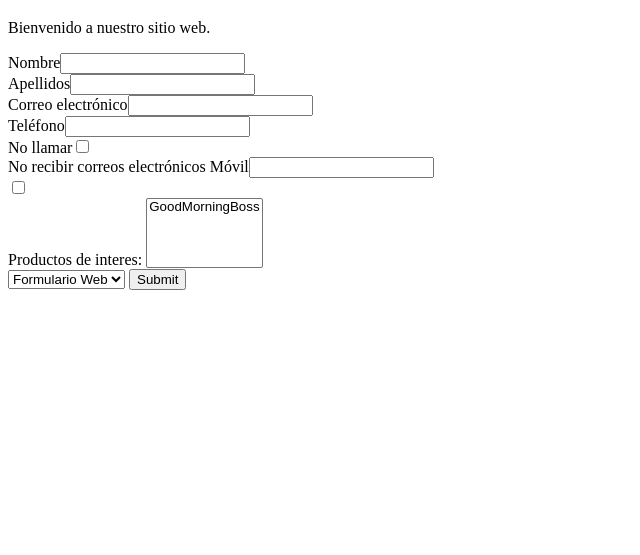
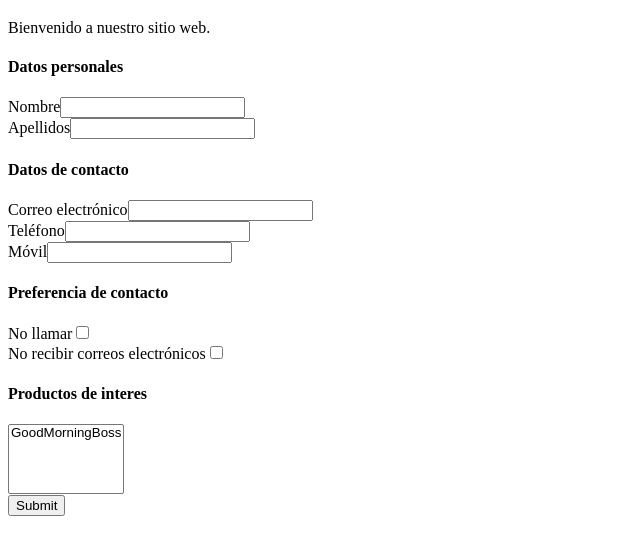
Before and after one commit to Alfacoy/The-Mystery-Box, a plain HTML site: page index.html in a window 1280 px wide. Shown: the part 61-616 px from the top of the page, without its empty margins (0-640 px from the left). Drawn offline with Linux system fonts and the light colour scheme.

Commit message:
[Fix] Origen del candidato Oculto.

```diff
--- a/index.html
+++ b/index.html
@@ -13,10 +13,6 @@
     <h1>The Mystery Box</h1>
     <p>Bienvenido a nuestro sitio web.</p>
 
-    <META HTTP-EQUIV="Content-type" CONTENT="text/html; charset=UTF-8">
-
-
-
     <!--Salesforce Candidatos-->
     <form action="https://webto.salesforce.com/servlet/servlet.WebToLead?encoding=UTF-8" method="POST">
 
@@ -31,30 +27,34 @@
         <!--  <input type="hidden" name="debugEmail"                                  -->
         <!--  value="sistemas.ninanbu@gmail.com">                                     -->
         <!--  ----------------------------------------------------------------------  -->
+        <div>
+            <h4>Datos personales</h4>
+            <label for="first_name">Nombre</label><input id="first_name" maxlength="40" name="first_name" size="20" type="text" /><br>
+            <label for="last_name">Apellidos</label><input id="last_name" maxlength="80" name="last_name" size="20" type="text" /><br>
+        </div>
 
-        <label for="first_name">Nombre</label><input id="first_name" maxlength="40" name="first_name" size="20" type="text" /><br>
+        <div>
+            <h4>Datos de contacto</h4>
+            <label for="email">Correo electrónico</label><input id="email" maxlength="80" name="email" size="20" type="text" /><br>
+            <label for="phone">Teléfono</label><input id="phone" maxlength="40" name="phone" size="20" type="text" /><br>
+            <label for="mobile">Móvil</label><input id="mobile" maxlength="40" name="mobile" size="20" type="text" /><br>
+        </div>
 
-        <label for="last_name">Apellidos</label><input id="last_name" maxlength="80" name="last_name" size="20" type="text" /><br>
+        <div>
+            <h4>Preferencia de contacto</h4>
+            <label for="doNotCall">No llamar</label><input id="doNotCall" name="doNotCall" type="checkbox" value="1" /><br>
+            <label for="emailOptOut">No recibir correos electrónicos</label><input id="emailOptOut" name="emailOptOut" type="checkbox" value="1" />
+        </div>
 
-        <label for="email">Correo electrónico</label><input id="email" maxlength="80" name="email" size="20" type="text" /><br>
+        <div>
+            <h4>Productos de interes</h4>
+            <select id="00N5e00000DMlpD" multiple="multiple" name="00N5e00000DMlpD" title="Productos de interes">
+                <option value="GoodMorningBoss">GoodMorningBoss</option>
+            </select>
+        </div>
 
-        <label for="phone">Teléfono</label><input id="phone" maxlength="40" name="phone" size="20" type="text" /><br>
 
-        <label for="doNotCall">No llamar</label><input id="doNotCall" name="doNotCall" type="checkbox" value="1" /><br>
-
-        <label for="emailOptOut">No recibir correos electrónicos</label>
-
-        <label for="mobile">Móvil</label><input id="mobile" maxlength="40" name="mobile" size="20" type="text" /><br>
-
-        <input id="emailOptOut" name="emailOptOut" type="checkbox" value="1" />
-        <br> Productos de interes:
-        <select id="00N5e00000DMlpD" multiple="multiple" name="00N5e00000DMlpD" title="Productos de interes">
-            <option value="GoodMorningBoss">GoodMorningBoss</option>
-        </select>
-        <br>
-
-        <select type="hidden"  id="lead_source" name="lead_source"><option value="Formulario Web" selected>Formulario Web</option></select>
-
+        <select style="display: none;" id="lead_source" name="lead_source"><option value="Formulario Web" selected>Formulario Web</option></select>
 
         <input type="submit" name="submit">
 
```
